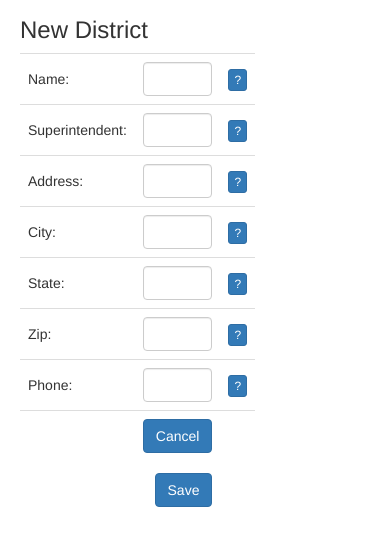
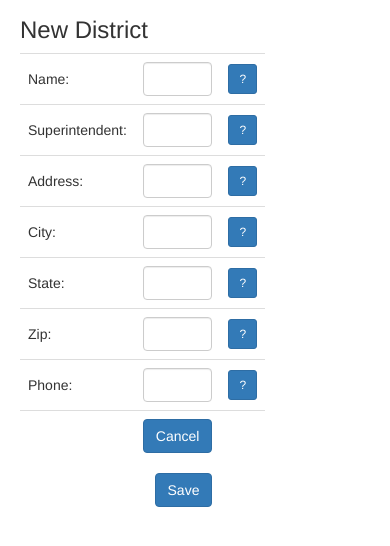
Before and after one commit to peterhend/schools, a Flask app: page /districts/new in a window 390 px wide. Shown: the part 55-601 px from the top of the page. Run offline with Flask 2, Linux system fonts and the light colour scheme; data comes from the database, SQL or seed files in the repository; some libraries are stand-ins or nearby versions.

Commit message:
Update responsive layout

```diff
--- a/templates/newdistrict.html
+++ b/templates/newdistrict.html
@@ -10,37 +10,37 @@
 <tr>
 	<td style="vertical-align:middle">Name:</td>
 	<td><input class="form-control" data-toggle="popover" data-trigger="hover" data-placement="right" data-html="true" data-content="<h4>{{helpTopics[1][0]}}</h4> {{helpTopics[1][1]}}" type='text' size='50' name='name'></td>
-    <td style="vertical-align:middle"><a onclick="setHelpText('{{helpTopics[1][0]}}', '{{helpTopics[1][1]}}')" href='#' data-toggle="modal" data-html="true" data-target="#help" class="btn btn-primary btn-xs">?</a></td>
+    <td style="vertical-align:middle"><a onclick="setHelpText('{{helpTopics[1][0]}}', '{{helpTopics[1][1]}}')" href='#' data-toggle="modal" data-html="true" data-target="#help" class="btn btn-primary btn-sm">?</a></td>
 </tr>
 <tr>
 	<td style="vertical-align:middle">Superintendent:</td>
 	<td><input class="form-control" data-toggle="popover" data-trigger="hover" data-placement="right" data-html="true" data-content="<h4>{{helpTopics[2][0]}}</h4> {{helpTopics[2][1]}}" type='text' size='50' name='superintendent'></td>
-    <td style="vertical-align:middle"><a onclick="setHelpText('{{helpTopics[2][0]}}', '{{helpTopics[2][1]}}')" href='#' data-toggle="modal" data-html="true" data-target="#help" class="btn btn-primary btn-xs">?</a></td>
+    <td style="vertical-align:middle"><a onclick="setHelpText('{{helpTopics[2][0]}}', '{{helpTopics[2][1]}}')" href='#' data-toggle="modal" data-html="true" data-target="#help" class="btn btn-primary btn-sm">?</a></td>
 </tr>
 <tr>
 	<td style="vertical-align:middle">Address:</td>
 	<td><input class="form-control" data-toggle="popover" data-trigger="hover" data-placement="right" data-html="true" data-content="<h4>{{helpTopics[3][0]}}</h4> {{helpTopics[3][1]}}" type='text' size='50' name='address'></td>
-    <td style="vertical-align:middle"><a onclick="setHelpText('{{helpTopics[3][0]}}', '{{helpTopics[3][1]}}')" href='#' data-toggle="modal" data-html="true" data-target="#help" class="btn btn-primary btn-xs">?</a></td>
+    <td style="vertical-align:middle"><a onclick="setHelpText('{{helpTopics[3][0]}}', '{{helpTopics[3][1]}}')" href='#' data-toggle="modal" data-html="true" data-target="#help" class="btn btn-primary btn-sm">?</a></td>
 </tr>
 <tr>
 	<td style="vertical-align:middle">City:</td>
 	<td><input class="form-control" data-toggle="popover" data-trigger="hover" data-placement="right" data-html="true" data-content="<h4>{{helpTopics[4][0]}}</h4> {{helpTopics[4][1]}}" type='text' size='50' name='city'></td>
-    <td style="vertical-align:middle"><a onclick="setHelpText('{{helpTopics[4][0]}}', '{{helpTopics[4][1]}}')" href='#' data-toggle="modal" data-html="true" data-target="#help" class="btn btn-primary btn-xs">?</a></td>
+    <td style="vertical-align:middle"><a onclick="setHelpText('{{helpTopics[4][0]}}', '{{helpTopics[4][1]}}')" href='#' data-toggle="modal" data-html="true" data-target="#help" class="btn btn-primary btn-sm">?</a></td>
 </tr>
 <tr>
 	<td style="vertical-align:middle">State:</td>
 	<td><input class="form-control" data-toggle="popover" data-trigger="hover" data-placement="right" data-html="true" data-content="<h4>{{helpTopics[5][0]}}</h4> {{helpTopics[5][1]}}" type='text' size='50' name='state'></td>
-    <td style="vertical-align:middle"><a onclick="setHelpText('{{helpTopics[5][0]}}', '{{helpTopics[5][1]}}')" href='#' data-toggle="modal" data-html="true" data-target="#help" class="btn btn-primary btn-xs">?</a></td>
+    <td style="vertical-align:middle"><a onclick="setHelpText('{{helpTopics[5][0]}}', '{{helpTopics[5][1]}}')" href='#' data-toggle="modal" data-html="true" data-target="#help" class="btn btn-primary btn-sm">?</a></td>
 </tr>
 <tr>
  	<td style="vertical-align:middle">Zip:</td>
 	<td><input class="form-control" data-toggle="popover" data-trigger="hover" data-placement="right" data-html="true" data-content="<h4>{{helpTopics[6][0]}}</h4> {{helpTopics[6][1]}}" type='text' size='50' name='zip'></td>
-    <td style="vertical-align:middle"><a onclick="setHelpText('{{helpTopics[6][0]}}', '{{helpTopics[6][1]}}')" href='#' data-toggle="modal" data-html="true" data-target="#help" class="btn btn-primary btn-xs">?</a></td>
+    <td style="vertical-align:middle"><a onclick="setHelpText('{{helpTopics[6][0]}}', '{{helpTopics[6][1]}}')" href='#' data-toggle="modal" data-html="true" data-target="#help" class="btn btn-primary btn-sm">?</a></td>
 </tr>
 <tr>
 	<td style="vertical-align:middle">Phone:</td>
 	<td><input class="form-control" data-toggle="popover" data-trigger="hover" data-placement="bottom" data-html="true" data-content="<h4>{{helpTopics[7][0]}}</h4> {{helpTopics[7][1]}}" type='text' size='50' name='phone'></td>
-    <td style="vertical-align:middle"><a onclick="setHelpText('{{helpTopics[7][0]}}', '{{helpTopics[7][1]}}')" href='#' data-toggle="modal" data-html="true" data-target="#help" class="btn btn-primary btn-xs">?</a></td>
+    <td style="vertical-align:middle"><a onclick="setHelpText('{{helpTopics[7][0]}}', '{{helpTopics[7][1]}}')" href='#' data-toggle="modal" data-html="true" data-target="#help" class="btn btn-primary btn-sm">?</a></td>
 </tr>
 <tr style="padding-top: 40px;">
 	<td>&nbsp;</td>
```
Also changed, not shown: templates/editdistrict.html (+7 -7 lines).
